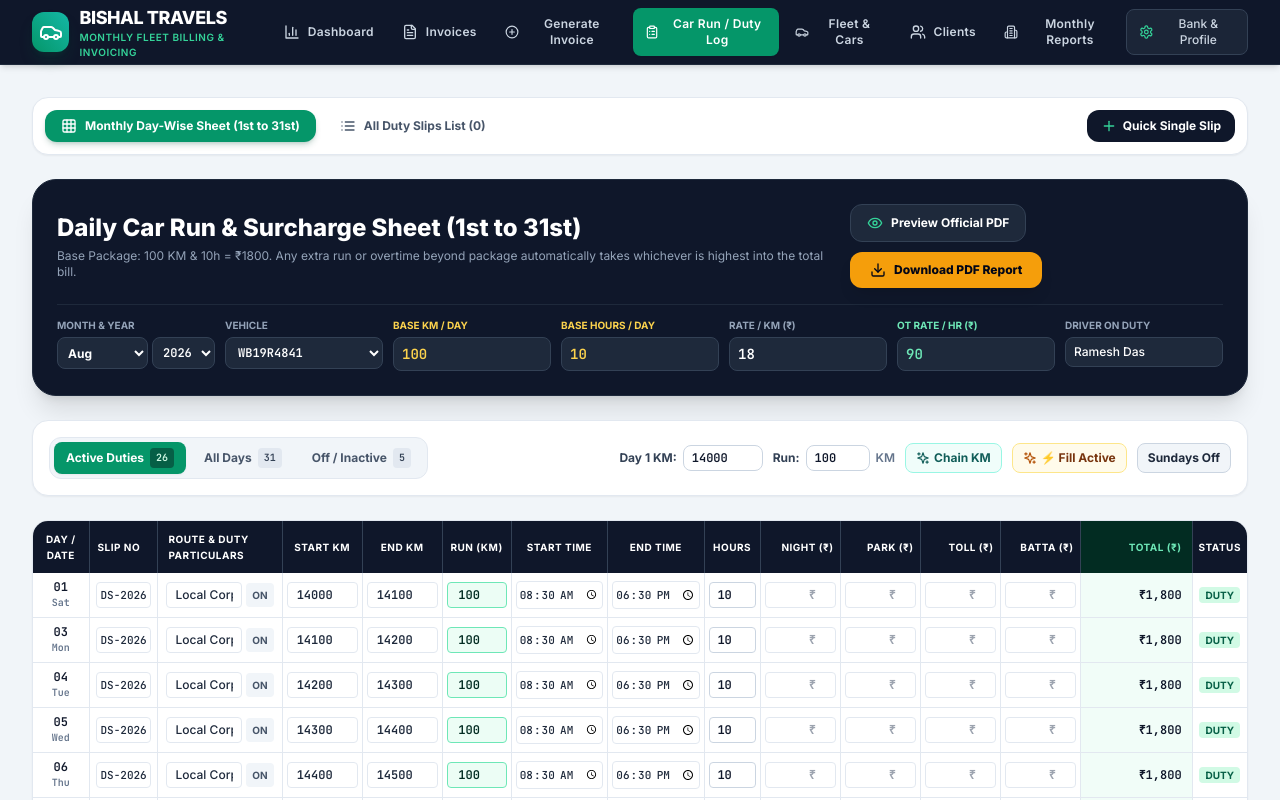
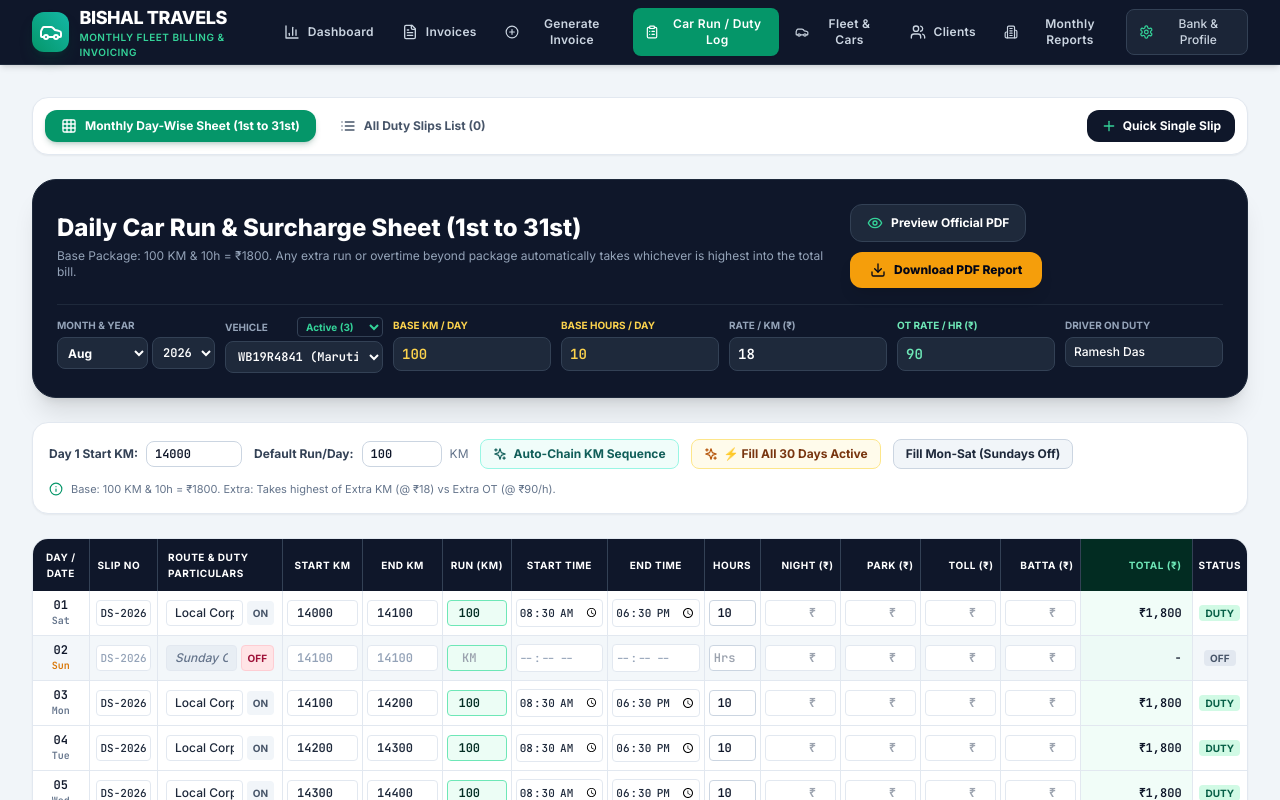
Before and after one commit to Rahulrock-1/bishal-travels, a React (Vite) app: page / in a window 1280 px wide. Both pictures are taken after a click on the button "Car Run / Duty Log". Shown: the top 800 px of the page. Built offline with nearby package versions, Linux system fonts and the light colour scheme.

Commit message:
feat: filter vehicles by Active/Inactive with Active cars displayed by default in monthly sheet

```diff
--- a/src/components/dutyslips/MonthlyLogSheetEditor.tsx
+++ b/src/components/dutyslips/MonthlyLogSheetEditor.tsx
@@ -70,7 +70,20 @@ export const MonthlyLogSheetEditor: React.FC<{ onClose?: () => void }> = ({ onCl
   const now = new Date();
   const [selectedYear, setSelectedYear] = useState<number>(now.getFullYear());
   const [selectedMonth, setSelectedMonth] = useState<number>(now.getMonth()); // 0-indexed
-  const [selectedVehicleId, setSelectedVehicleId] = useState<string>(vehicles[0]?.id || '');
+
+  // Vehicle Active/Inactive filter (Default: 'Active' so only active vehicles are listed by default)
+  const [vehicleStatusFilter, setVehicleStatusFilter] = useState<'Active' | 'All' | 'Inactive'>('Active');
+
+  const activeVehicles = vehicles.filter(v => v.status === 'Active');
+  const filteredVehicles = vehicles.filter(v => {
+    if (vehicleStatusFilter === 'Active') return v.status === 'Active';
+    if (vehicleStatusFilter === 'Inactive') return v.status === 'Inactive' || v.status === 'Maintenance';
+    return true;
+  });
+
+  const [selectedVehicleId, setSelectedVehicleId] = useState<string>(
+    activeVehicles[0]?.id || vehicles[0]?.id || ''
+  );
   const [selectedClientId, setSelectedClientId] = useState<string>(clients[0]?.id || '');
   const [driverName, setDriverName] = useState<string>(vehicles[0]?.driverName || '');
 
@@ -81,9 +94,6 @@ export const MonthlyLogSheetEditor: React.FC<{ onClose?: () => void }> = ({ onCl
   const [ratePerKm, setRatePerKm] = useState<number>(currentVeh?.ratePerKm || 18);
   const [overtimeRatePerHour, setOvertimeRatePerHour] = useState<number>(currentVeh?.ratePerHour || 90);
 
-  // Active vs Inactive filter (Default: 'active')
-  const [statusFilter, setStatusFilter] = useState<'active' | 'all' | 'inactive'>('active');
-
   // Starting base odometer for Day 1
   const [initialStartKm, setInitialStartKm] = useState<number>(14000);
   const [dailyAvgKm, setDailyAvgKm] = useState<number>(currentVeh?.defaultDailyKm || 100);
@@ -92,6 +102,13 @@ export const MonthlyLogSheetEditor: React.FC<{ onClose?: () => void }> = ({ onCl
   const [isDownloadingPdf, setIsDownloadingPdf] = useState<boolean>(false);
 
   const [rows, setRows] = useState<DailyRowData[]>([]);
+
+  // When vehicle filter changes, adjust selectedVehicleId if needed
+  useEffect(() => {
+    if (filteredVehicles.length > 0 && !filteredVehicles.some(v => v.id === selectedVehicleId)) {
+      setSelectedVehicleId(filteredVehicles[0].id);
+    }
+  }, [vehicleStatusFilter, filteredVehicles, selectedVehicleId]);
 
   // Update rates, default base KM, duty hours & driver name when vehicle changes
   useEffect(() => {
@@ -509,16 +526,7 @@ export const MonthlyLogSheetEditor: React.FC<{ onClose?: () => void }> = ({ onCl
   const totalMonthToll = rows.reduce((sum, r) => sum + (Number(r.tollCharges) || 0), 0);
   const totalMonthBatta = rows.reduce((sum, r) => sum + (Number(r.driverBatta) || 0), 0);
   const grandTotalAmount = rows.reduce((sum, r) => sum + (Number(r.dayTotalAmount) || 0), 0);
-  const activeCount = rows.filter(r => !r.isOffDay && (r.totalKm > 0 || r.totalHours > 0 || r.dayTotalAmount > 0)).length;
-  const inactiveCount = rows.length - activeCount;
-
-  // Filtered rows for the view (Default: 'active' duties only)
-  const displayedRows = rows.map((row, realIndex) => ({ row, realIndex })).filter(({ row }) => {
-    const isActive = !row.isOffDay && (row.totalKm > 0 || row.totalHours > 0 || row.dayTotalAmount > 0);
-    if (statusFilter === 'active') return isActive;
-    if (statusFilter === 'inactive') return !isActive;
-    return true; // 'all'
-  });
+  const totalWorkingDays = rows.filter(r => !r.isOffDay && r.totalKm > 0).length;
 
   // Save all rows to AppContext duty slips
   const handleSaveAllSlips = () => {
@@ -643,18 +651,31 @@ export const MonthlyLogSheetEditor: React.FC<{ onClose?: () => void }> = ({ onCl
             </div>
           </div>
 
+          {/* Vehicle Selector with Active/Inactive Fleet Filter */}
           <div>
-            <label className="block text-[10px] uppercase font-bold text-slate-400 mb-1">
-              Vehicle
-            </label>
+            <div className="flex items-center justify-between mb-1">
+              <label className="block text-[10px] uppercase font-bold text-slate-400">
+                Vehicle
+              </label>
+              <select
+                value={vehicleStatusFilter}
+                onChange={e => setVehicleStatusFilter(e.target.value as 'Active' | 'All' | 'Inactive')}
+                className="bg-slate-900 text-emerald-400 text-[10px] font-bold border border-slate-700 rounded px-1 py-0.5"
+                title="Filter vehicles: Active / All / Inactive"
+              >
+                <option value="Active">Active ({activeVehicles.length})</option>
+                <option value="All">All ({vehicles.length})</option>
+                <option value="Inactive">Inactive ({vehicles.length - activeVehicles.length})</option>
+              </select>
+            </div>
             <select
               value={selectedVehicleId}
               onChange={e => setSelectedVehicleId(e.target.value)}
               className="w-full px-2 py-1.5 bg-slate-800 text-white border border-slate-700 rounded-lg font-mono font-bold text-xs"
             >
-              {vehicles.map(v => (
+              {filteredVehicles.map(v => (
                 <option key={v.id} value={v.id}>
-                  {v.regNumber}
+                  {v.regNumber} ({v.model.split(' ')[0]}) {v.status !== 'Active' ? `[${v.status}]` : ''}
                 </option>
               ))}
             </select>
@@ -734,114 +755,64 @@ export const MonthlyLogSheetEditor: React.FC<{ onClose?: () => void }> = ({ onCl
         </div>
       )}
 
-      {/* View Filter (Active / Inactive) & Quick Tools Bar */}
-      <div className="bg-white p-3 sm:p-4 rounded-2xl border border-slate-200 shadow-sm flex flex-wrap items-center justify-between gap-3 text-xs">
-        {/* Active / Inactive / All Filter Segmented Control */}
-        <div className="flex items-center gap-1.5 bg-slate-100 p-1 rounded-xl border border-slate-200">
-          <button
-            type="button"
-            onClick={() => setStatusFilter('active')}
-            className={`px-3 py-1.5 rounded-lg font-bold text-xs flex items-center gap-1.5 transition-all ${
-              statusFilter === 'active'
-                ? 'bg-emerald-600 text-white shadow-sm'
-                : 'text-slate-600 hover:text-slate-900 hover:bg-slate-200/60'
-            }`}
-          >
-            <span>Active Duties</span>
-            <span className={`px-1.5 py-0.5 rounded text-[10px] font-mono font-black ${
-              statusFilter === 'active' ? 'bg-emerald-800 text-emerald-100' : 'bg-slate-200 text-slate-700'
-            }`}>
-              {activeCount}
-            </span>
-          </button>
-
-          <button
-            type="button"
-            onClick={() => setStatusFilter('all')}
-            className={`px-3 py-1.5 rounded-lg font-bold text-xs flex items-center gap-1.5 transition-all ${
-              statusFilter === 'all'
-                ? 'bg-slate-900 text-white shadow-sm'
-                : 'text-slate-600 hover:text-slate-900 hover:bg-slate-200/60'
-            }`}
-          >
-            <span>All Days</span>
-            <span className={`px-1.5 py-0.5 rounded text-[10px] font-mono font-black ${
-              statusFilter === 'all' ? 'bg-slate-700 text-slate-200' : 'bg-slate-200 text-slate-700'
-            }`}>
-              {rows.length}
-            </span>
-          </button>
-
-          <button
-            type="button"
-            onClick={() => setStatusFilter('inactive')}
-            className={`px-3 py-1.5 rounded-lg font-bold text-xs flex items-center gap-1.5 transition-all ${
-              statusFilter === 'inactive'
-                ? 'bg-rose-600 text-white shadow-sm'
-                : 'text-slate-600 hover:text-slate-900 hover:bg-slate-200/60'
-            }`}
-          >
-            <span>Off / Inactive</span>
-            <span className={`px-1.5 py-0.5 rounded text-[10px] font-mono font-black ${
-              statusFilter === 'inactive' ? 'bg-rose-800 text-rose-100' : 'bg-slate-200 text-slate-700'
-            }`}>
-              {inactiveCount}
-            </span>
-          </button>
-        </div>
-
-        {/* Quick Tools */}
-        <div className="flex flex-wrap items-center gap-2 sm:gap-2.5">
-          <div className="flex items-center gap-1.5">
-            <span className="font-bold text-slate-700">Day 1 KM:</span>
+      {/* Auto-Fill & Quick Tools Bar */}
+      <div className="bg-white p-4 rounded-2xl border border-slate-200 shadow-sm flex flex-wrap items-center justify-between gap-3 text-xs">
+        <div className="flex flex-wrap items-center gap-2 sm:gap-3">
+          <div className="flex items-center gap-2">
+            <span className="font-bold text-slate-700">Day 1 Start KM:</span>
             <input
               type="number"
               value={initialStartKm}
               onChange={e => setInitialStartKm(Number(e.target.value))}
-              className="w-20 px-2 py-1 border border-slate-300 rounded-lg font-mono font-bold"
+              className="w-24 px-2 py-1 border border-slate-300 rounded-lg font-mono font-bold"
             />
           </div>
 
-          <div className="flex items-center gap-1.5">
-            <span className="font-bold text-slate-700">Run:</span>
+          <div className="flex items-center gap-2">
+            <span className="font-bold text-slate-700">Default Run/Day:</span>
             <input
               type="number"
               value={dailyAvgKm}
               onChange={e => setDailyAvgKm(Number(e.target.value))}
-              className="w-16 px-2 py-1 border border-slate-300 rounded-lg font-mono font-bold"
+              className="w-20 px-2 py-1 border border-slate-300 rounded-lg font-mono font-bold"
             />
-            <span className="text-slate-500 font-semibold">KM</span>
+            <span className="text-slate-500">KM</span>
           </div>
 
           <button
             onClick={handleChainOdometer}
-            className="px-2.5 py-1.5 bg-teal-50 hover:bg-teal-100 text-teal-800 border border-teal-200 rounded-lg font-bold flex items-center gap-1 transition-colors"
+            className="px-3 py-1.5 bg-teal-50 hover:bg-teal-100 text-teal-800 border border-teal-200 rounded-lg font-bold flex items-center gap-1.5 transition-colors"
             title="Automatically connects each day's Start KM to the previous day's End KM"
           >
             <Sparkles className="w-3.5 h-3.5" />
-            <span>Chain KM</span>
+            <span>Auto-Chain KM Sequence</span>
           </button>
 
           <button
             onClick={() => handleFillAllDaysActive(true)}
-            className="px-2.5 py-1.5 bg-amber-50 hover:bg-amber-100 text-amber-900 border border-amber-200 rounded-lg font-bold flex items-center gap-1 transition-colors"
+            className="px-3 py-1.5 bg-amber-50 hover:bg-amber-100 text-amber-900 border border-amber-200 rounded-lg font-bold flex items-center gap-1.5 transition-colors"
             title={`Fill all 30/31 days with ${dailyAvgKm} KM run`}
           >
             <Sparkles className="w-3.5 h-3.5 text-amber-700" />
-            <span>⚡ Fill Active</span>
+            <span>⚡ Fill All 30 Days Active</span>
           </button>
 
           <button
             onClick={() => handleFillAllDaysActive(false)}
-            className="px-2.5 py-1.5 bg-slate-100 hover:bg-slate-200 text-slate-800 border border-slate-300 rounded-lg font-bold flex items-center gap-1 transition-colors"
+            className="px-3 py-1.5 bg-slate-100 hover:bg-slate-200 text-slate-800 border border-slate-300 rounded-lg font-bold flex items-center gap-1.5 transition-colors"
             title="Fill working days (Mon-Sat) and mark Sundays as Off"
           >
-            <span>Sundays Off</span>
+            <span>Fill Mon-Sat (Sundays Off)</span>
           </button>
+        </div>
+
+        <div className="flex items-center gap-2 text-slate-500 text-[11px]">
+          <Info className="w-3.5 h-3.5 text-emerald-600" />
+          <span>Base: {defaultBaseKm} KM & {defaultDutyHours}h = ₹{defaultBaseKm * ratePerKm}. Extra: Takes highest of Extra KM (@ ₹{ratePerKm}) vs Extra OT (@ ₹{overtimeRatePerHour}/h).</span>
         </div>
       </div>
 
-      {/* Clean Full Month Spreadsheet Table */}
+      {/* Clean Full Month Spreadsheet Table (1st to 31st) */}
       <div className="bg-white rounded-2xl border border-slate-200 shadow-sm overflow-hidden">
         <div className="overflow-x-auto max-h-[650px] overflow-y-auto">
           <table className="w-full text-left border-collapse text-xs">
@@ -865,7 +836,7 @@ export const MonthlyLogSheetEditor: React.FC<{ onClose?: () => void }> = ({ onCl
               </tr>
             </thead>
             <tbody className="divide-y divide-slate-200 font-medium text-slate-800">
-              {displayedRows.map(({ row, realIndex }) => {
+              {rows.map((row, idx) => {
                 const isSun = row.isSunday;
                 const isOff = row.isOffDay;
                 const hasOt = row.extraHours > 0;
@@ -897,7 +868,7 @@ export const MonthlyLogSheetEditor: React.FC<{ onClose?: () => void }> = ({ onCl
                       <input
                         type="text"
                         value={row.dutySlipNo}
-                        onChange={e => handleRowChange(realIndex, 'dutySlipNo', e.target.value)}
+                        onChange={e => handleRowChange(idx, 'dutySlipNo', e.target.value)}
                         className="w-full px-1 py-1 text-[11px] font-mono border border-slate-200 rounded bg-white"
                       />
                     </td>
@@ -908,7 +879,7 @@ export const MonthlyLogSheetEditor: React.FC<{ onClose?: () => void }> = ({ onCl
                         <input
                           type="text"
                           value={row.route}
-                          onChange={e => handleRowChange(realIndex, 'route', e.target.value)}
+                          onChange={e => handleRowChange(idx, 'route', e.target.value)}
                           className={`w-full px-2 py-1 text-xs border border-slate-200 rounded ${
                             isOff ? 'bg-slate-200/60 text-slate-500 italic' : 'bg-white font-medium'
                           }`}
@@ -916,7 +887,7 @@ export const MonthlyLogSheetEditor: React.FC<{ onClose?: () => void }> = ({ onCl
                         />
                         <button
                           type="button"
-                          onClick={() => handleToggleOffDay(realIndex)}
+                          onClick={() => handleToggleOffDay(idx)}
                           className={`px-1.5 py-1 rounded text-[10px] font-bold shrink-0 transition-colors ${
                             isOff
                               ? 'bg-rose-100 text-rose-800 border border-rose-200'
@@ -934,7 +905,7 @@ export const MonthlyLogSheetEditor: React.FC<{ onClose?: () => void }> = ({ onCl
                       <input
                         type="number"
                         value={row.startKm}
-                        onChange={e => handleRowChange(realIndex, 'startKm', e.target.value)}
+                        onChange={e => handleRowChange(idx, 'startKm', e.target.value)}
                         className="w-full px-1 py-1 text-xs font-mono font-bold text-center border border-slate-200 rounded bg-white"
                         disabled={isOff}
                       />
@@ -945,7 +916,7 @@ export const MonthlyLogSheetEditor: React.FC<{ onClose?: () => void }> = ({ onCl
                       <input
                         type="number"
                         value={row.endKm}
-                        onChange={e => handleRowChange(realIndex, 'endKm', e.target.value)}
+                        onChange={e => handleRowChange(idx, 'endKm', e.target.value)}
                         className="w-full px-1 py-1 text-xs font-mono font-bold text-center border border-slate-200 rounded bg-white"
                         disabled={isOff}
                       />
@@ -957,7 +928,7 @@ export const MonthlyLogSheetEditor: React.FC<{ onClose?: () => void }> = ({ onCl
                         <input
                           type="number"
                           value={row.totalKm || ''}
-                          onChange={e => handleRowChange(realIndex, 'totalKm', e.target.value)}
+                          onChange={e => handleRowChange(idx, 'totalKm', e.target.value)}
                           placeholder="KM"
                           className="w-full px-1 py-1 text-xs font-mono font-black text-center border border-emerald-300 rounded bg-emerald-50 text-emerald-950 focus:bg-white focus:ring-2 focus:ring-emerald-500"
                           disabled={isOff}
@@ -975,7 +946,7 @@ export const MonthlyLogSheetEditor: React.FC<{ onClose?: () => void }> = ({ onCl
                       <input
                         type="time"
                         value={row.startTime}
-                        onChange={e => handleRowChange(realIndex, 'startTime', e.target.value)}
+                        onChange={e => handleRowChange(idx, 'startTime', e.target.value)}
                         className="w-full px-0.5 py-1 text-[11px] font-mono text-center border border-slate-200 rounded bg-white"
                         disabled={isOff}
                       />
@@ -986,7 +957,7 @@ export const MonthlyLogSheetEditor: React.FC<{ onClose?: () => void }> = ({ onCl
                       <input
                         type="time"
                         value={row.endTime}
-                        onChange={e => handleRowChange(realIndex, 'endTime', e.target.value)}
+                        onChange={e => handleRowChange(idx, 'endTime', e.target.value)}
                         className="w-full px-0.5 py-1 text-[11px] font-mono text-center border border-slate-200 rounded bg-white"
                         disabled={isOff}
                       />
@@ -999,7 +970,7 @@ export const MonthlyLogSheetEditor: React.FC<{ onClose?: () => void }> = ({ onCl
                           type="number"
                           step="0.5"
                           value={row.totalHours || ''}
-                          onChange={e => handleRowChange(realIndex, 'totalHours', e.target.value)}
+                          onChange={e => handleRowChange(idx, 'totalHours', e.target.value)}
                           placeholder="Hrs"
                           className="w-full px-1 py-1 text-xs font-mono font-bold text-center border border-slate-300 rounded bg-white text-slate-900 focus:ring-2 focus:ring-emerald-500"
                           disabled={isOff}
@@ -1017,7 +988,7 @@ export const MonthlyLogSheetEditor: React.FC<{ onClose?: () => void }> = ({ onCl
                       <input
                         type="number"
                         value={row.nightCharges || ''}
-                        onChange={e => handleRowChange(realIndex, 'nightCharges', e.target.value)}
+                        onChange={e => handleRowChange(idx, 'nightCharges', e.target.value)}
                         placeholder="₹"
                         className="w-full px-1 py-1 text-xs font-mono text-right border border-slate-200 rounded bg-white text-amber-800 font-bold"
                         disabled={isOff}
@@ -1029,7 +1000,7 @@ export const MonthlyLogSheetEditor: React.FC<{ onClose?: () => void }> = ({ onCl
                       <input
                         type="number"
                         value={row.parkingCharges || ''}
-                        onChange={e => handleRowChange(realIndex, 'parkingCharges', e.target.value)}
+                        onChange={e => handleRowChange(idx, 'parkingCharges', e.target.value)}
                         placeholder="₹"
                         className="w-full px-1 py-1 text-xs font-mono text-right border border-slate-200 rounded bg-white text-blue-800 font-bold"
                         disabled={isOff}
@@ -1041,7 +1012,7 @@ export const MonthlyLogSheetEditor: React.FC<{ onClose?: () => void }> = ({ onCl
                       <input
                         type="number"
                         value={row.tollCharges || ''}
-                        onChange={e => handleRowChange(realIndex, 'tollCharges', e.target.value)}
+                        onChange={e => handleRowChange(idx, 'tollCharges', e.target.value)}
                         placeholder="₹"
                         className="w-full px-1 py-1 text-xs font-mono text-right border border-slate-200 rounded bg-white text-blue-800 font-bold"
                         disabled={isOff}
@@ -1053,7 +1024,7 @@ export const MonthlyLogSheetEditor: React.FC<{ onClose?: () => void }> = ({ onCl
                       <input
                         type="number"
                         value={row.driverBatta || ''}
-                        onChange={e => handleRowChange(realIndex, 'driverBatta', e.target.value)}
+                        onChange={e => handleRowChange(idx, 'driverBatta', e.target.value)}
                         placeholder="₹"
                         className="w-full px-1 py-1 text-xs font-mono text-right border border-slate-200 rounded bg-white text-purple-800 font-bold"
                         disabled={isOff}
@@ -1076,22 +1047,12 @@ export const MonthlyLogSheetEditor: React.FC<{ onClose?: () => void }> = ({ onCl
                   </tr>
                 );
               })}
-
-              {displayedRows.length === 0 && (
-                <tr>
-                  <td colSpan={15} className="py-10 text-center text-slate-500 italic text-sm">
-                    {statusFilter === 'active'
-                      ? 'No active duty days found. Click "⚡ Fill Active" or switch to "All Days" to add duty logs.'
-                      : 'No inactive / off days found for this month.'}
-                  </td>
-                </tr>
-              )}
             </tbody>
             {/* Table Footer with Monthly Aggregate Sums */}
             <tfoot className="sticky bottom-0 z-20 bg-slate-900 text-white font-bold border-t-2 border-slate-700 text-xs">
               <tr>
                 <td colSpan={3} className="py-3 px-3 uppercase text-[10px] tracking-wider text-emerald-400">
-                  Monthly Total ({activeCount} Duty Days):
+                  Monthly Total ({totalWorkingDays} Duty Days):
                 </td>
                 <td colSpan={2} className="py-3 px-2 text-right text-slate-400 font-mono text-[11px]">
                   Total Distance:
```
Also changed, not shown: 1 other file (tests, documents, lock files or other folders).
